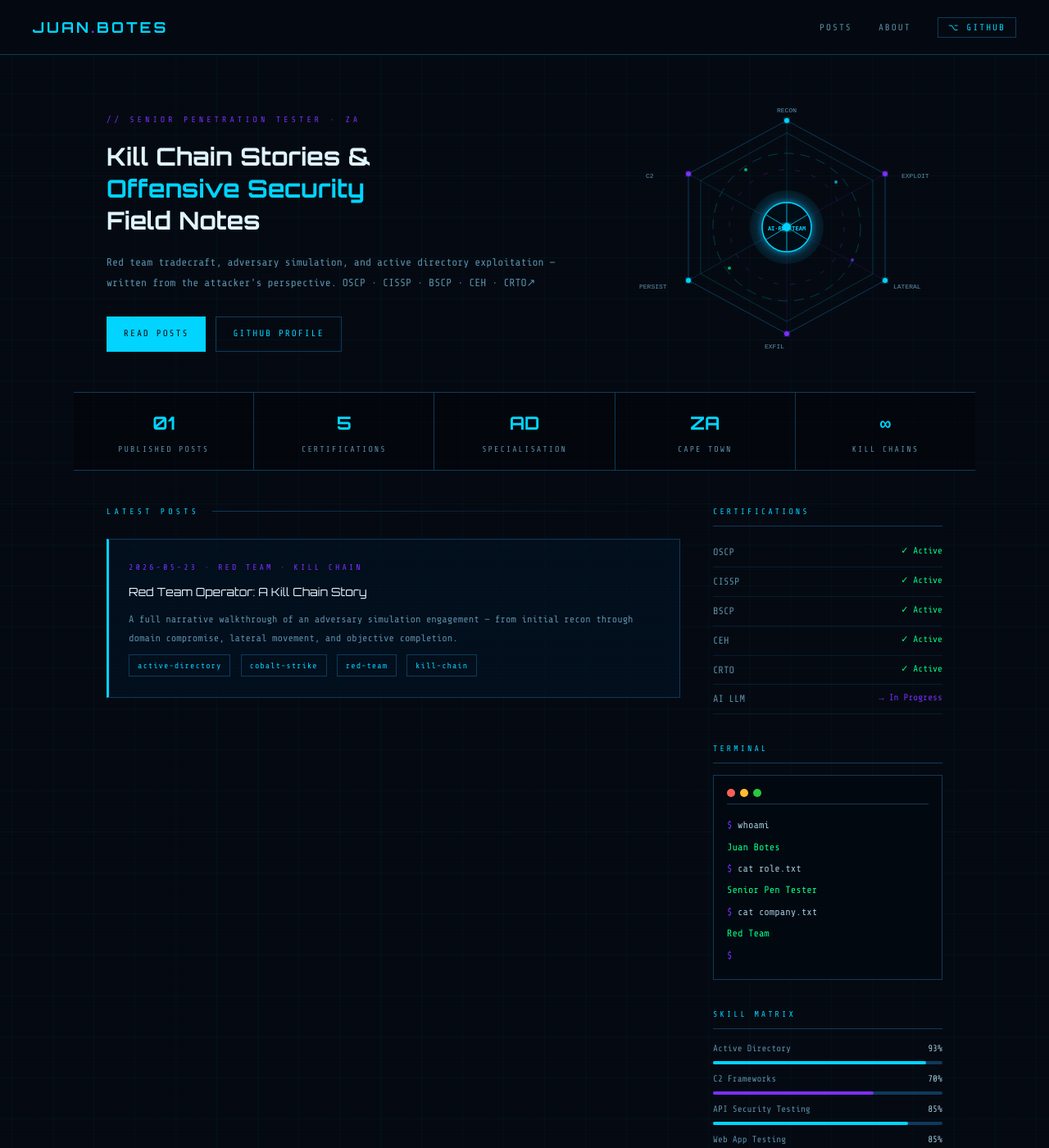
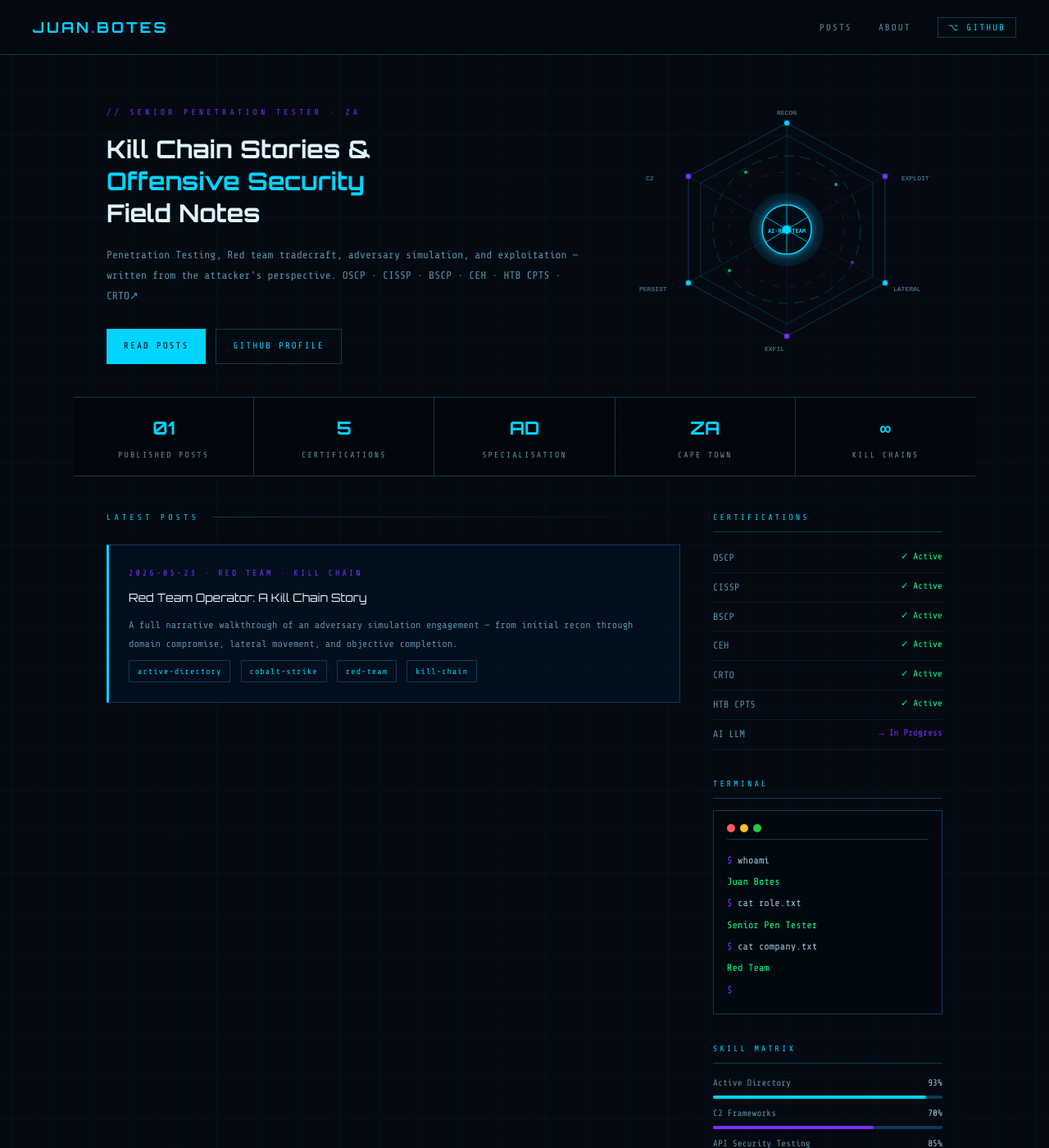
Before and after one commit to botesjuan/botesjuan.github.io, a Jekyll site: the page index.html, which Jekyll copies as it is, in a window 1280 px wide and 1400 px high. Shown: the whole window at 82% size. Built offline with Jekyll 4.4.1, drawn with Linux system fonts in a browser that asks for light colours.

Commit message:
Update index.html

```diff
--- a/index.html
+++ b/index.html
@@ -153,7 +153,7 @@
   <div class="hero-left">
     <div class="hero-tag">// Senior Penetration Tester · ZA</div>
     <h1>Kill Chain Stories &<br><em>Offensive Security</em><br>Field Notes</h1>
-    <p class="hero-sub">Red team tradecraft, adversary simulation, and active directory exploitation — written from the attacker's perspective. OSCP · CISSP · BSCP · CEH · CRTO↗</p>
+    <p class="hero-sub">Penetration Testing, Red team tradecraft, adversary simulation, and exploitation — written from the attacker's perspective. OSCP · CISSP · BSCP · CEH · HTB CPTS · CRTO↗</p>
     <div class="hero-btns">
       <a class="btn btn-primary" href="#posts">Read Posts</a>
       <a class="btn btn-outline" href="https://github.com/botesjuan" target="_blank">GitHub Profile</a>
@@ -266,6 +266,7 @@
       <div class="cert-row">BSCP <span>✓ Active</span></div>
       <div class="cert-row">CEH <span>✓ Active</span></div>
       <div class="cert-row">CRTO <span>✓ Active</span></div>
+      <div class="cert-row">HTB CPTS <span>✓ Active</span></div>
       <div class="cert-row">AI LLM <span class="wip">→ In Progress</span></div>
     </div>
 
```
